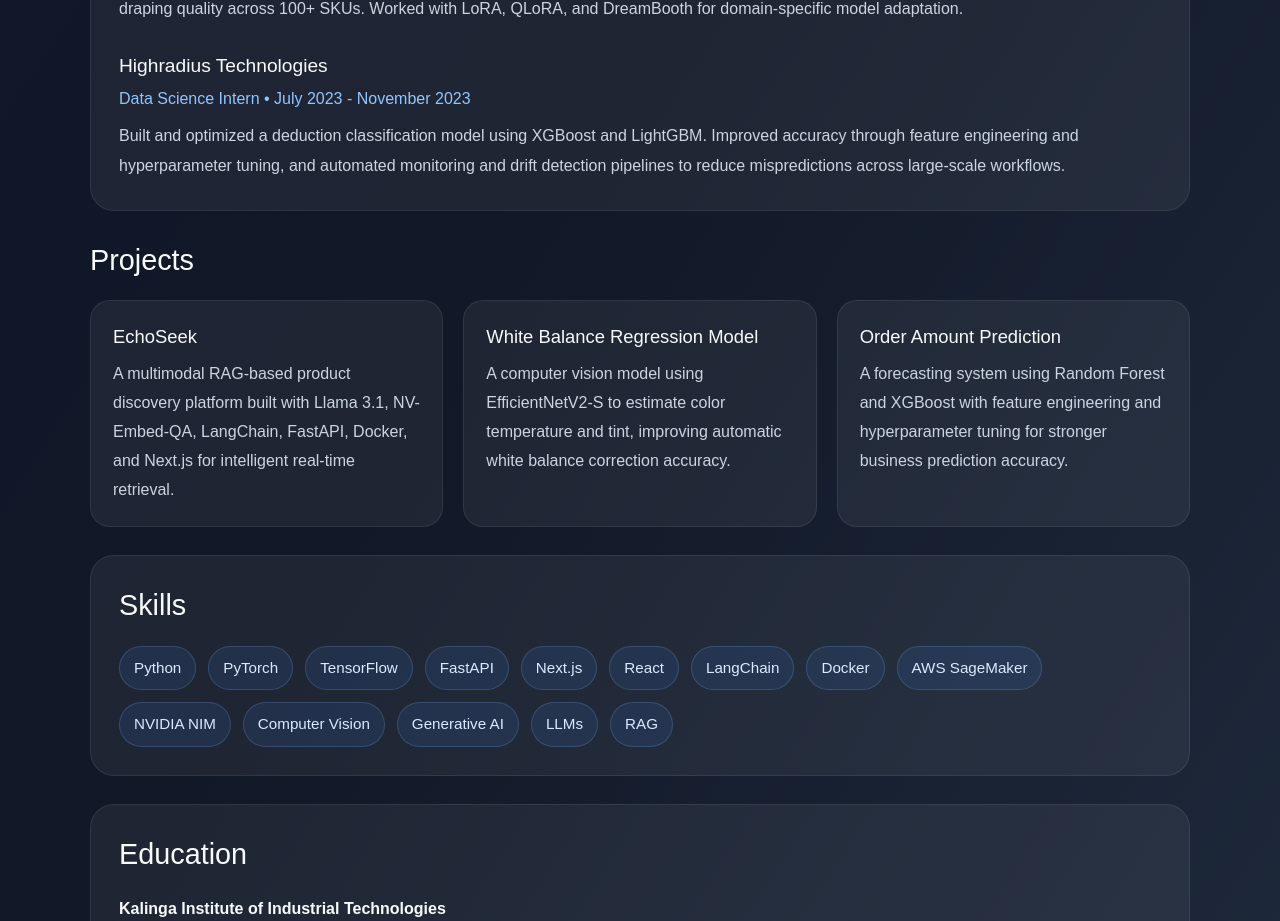
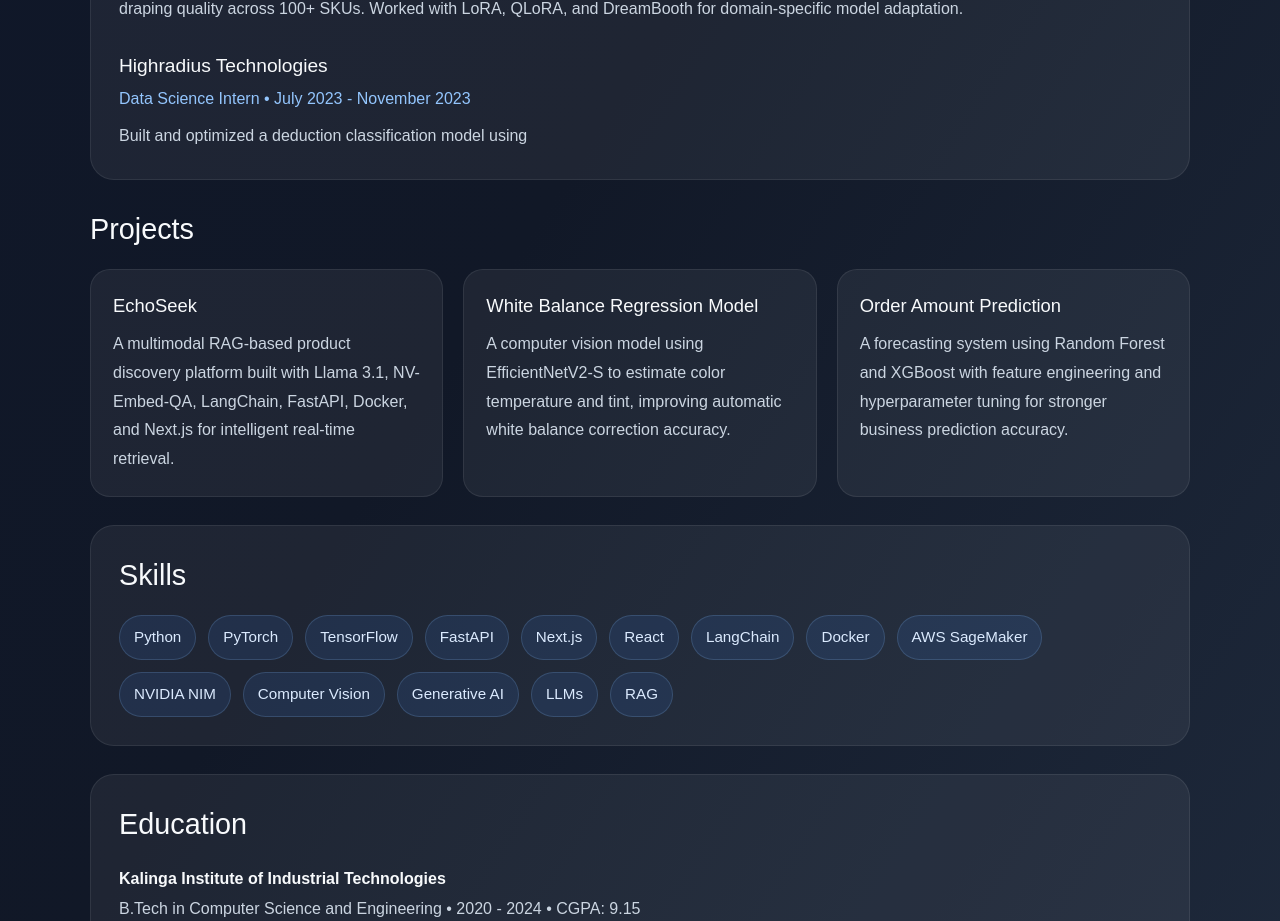
Before and after one commit to pratim4dasude/Personal_dashboard, a Next.js app: page / in a window 1280 px wide. Shown: the part 940-1861 px from the top of the page. Built offline with nearby package versions, Linux system fonts and the light colour scheme.

Commit message:
updated Readme

```diff
--- a/app/page.tsx
+++ b/app/page.tsx
@@ -222,10 +222,7 @@
               </p>
               <p style={{ color: "#cbd5e1", lineHeight: "1.9" }}>
                 Built and optimized a deduction classification model using
-                XGBoost and LightGBM. Improved accuracy through feature
-                engineering and hyperparameter tuning, and automated monitoring
-                and drift detection pipelines to reduce mispredictions across
-                large-scale workflows.
+
               </p>
             </div>
           </div>
```
